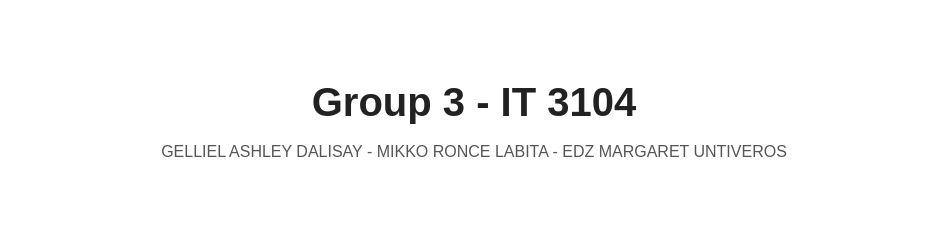
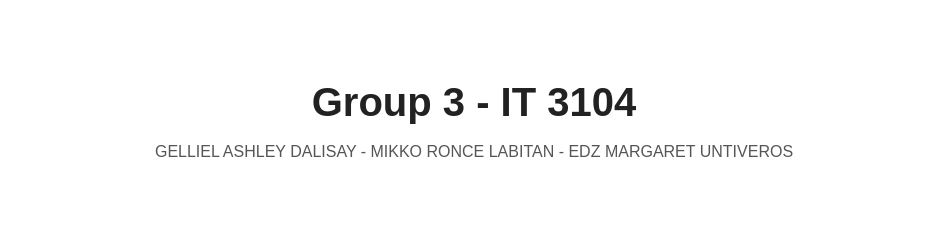
Before and after one commit to ash-ley04/IT_3104_Group3_WebSys, a plain HTML site: page index.html in a window 1280 px wide. Shown: the top 233 px of the page, without its empty margins (166-1113 px from the left). Drawn offline with Linux system fonts and the light colour scheme.

Commit message:
Update index.html

```diff
--- a/index.html
+++ b/index.html
@@ -17,7 +17,7 @@
         <h1>Group 3 - IT 3104</h1>
 
         <p class="members">
-            GELLIEL ASHLEY DALISAY - MIKKO RONCE LABITA - EDZ MARGARET UNTIVEROS
+            GELLIEL ASHLEY DALISAY - MIKKO RONCE LABITAN - EDZ MARGARET UNTIVEROS
         </p>
 
     </header>
```
